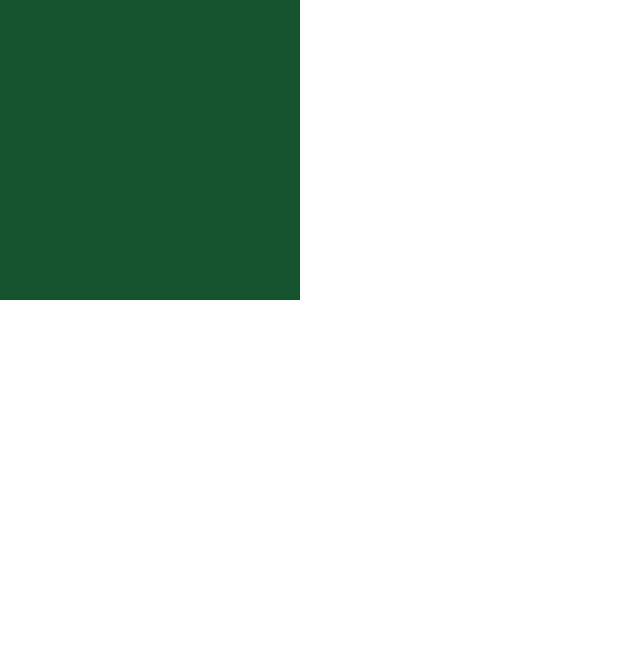
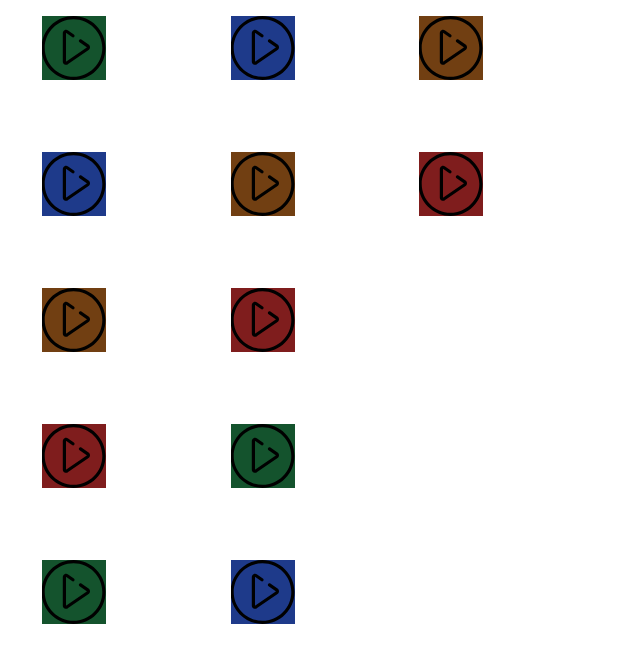
Before and after one commit to Narjezzz/test-OS, a website: page dist/index.html in a window 1280 px wide. Shown: the whole page, without its empty margins (0-640 px from the left). Drawn offline with Linux system fonts and the light colour scheme.

Commit message:
update 00-01 march 18

```diff
--- a/dist/index.html
+++ b/dist/index.html
@@ -8,18 +8,25 @@
 </head>
 <body class="h-screen">
     <div class="wrapper max-h-screen max-w-auto">
-        <menu class="grid grid-cols-8 grid-rows-4 h-full w-full">
-            <a href="#" class="w-[300px] h-[300px] block bg-green-900"><img src="" alt=""></a>
-            <!-- <a href="#" class="icons bg-blue-900 h-50px w-50px"><img src="../pics/eliott-sontot-heatherbyeliottsontot3fbar.jpg" alt=""></a>
-            <a href="#" class="icons bg-yellow-900 h-50px w-50px"><img src="../pics/eliott-sontot-heatherbyeliottsontot3fbar.jpg" alt=""></a>
-            <a href="#" class="icons bg-red-900 h-50px w-50px"><img src="../pics/eliott-sontot-heatherbyeliottsontot3fbar.jpg" alt=""></a> -->
+        <menu class="grid grid-flow-col-dense grid-cols-7 grid-rows-5 h-full w-full gap-10" style="place-items: center">
+            <a href="#" class="icons flex bg-green-900 w-12 sm:w-16 m-4 "><img src="../pics/icons/play-icon.svg" alt=""></a>
+            <a href="#" class="icons flex bg-blue-900 w-12 sm:w-16 m-4"><img src="../pics/icons/play-icon.svg" alt=""></a>
+            <a href="#" class="icons flex bg-yellow-900 w-12 sm:w-16 m-4"><img src="../pics/icons/play-icon.svg" alt=""></a>
+            <a href="#" class="icons flex bg-red-900 w-12 sm:w-16 m-4"><img src="../pics/icons/play-icon.svg" alt=""></a>
+            <a href="#" class="icons flex bg-green-900 w-12 sm:w-16 m-4 "><img src="../pics/icons/play-icon.svg" alt=""></a>
+            <a href="#" class="icons flex bg-blue-900 w-12 sm:w-16 m-4"><img src="../pics/icons/play-icon.svg" alt=""></a>
+            <a href="#" class="icons flex bg-yellow-900 w-12 sm:w-16 m-4"><img src="../pics/icons/play-icon.svg" alt=""></a>
+            <a href="#" class="icons flex bg-red-900 w-12 sm:w-16 m-4"><img src="../pics/icons/play-icon.svg" alt=""></a>
+            <a href="#" class="icons flex bg-green-900 w-12 sm:w-16 m-4 "><img src="../pics/icons/play-icon.svg" alt=""></a>
+            <a href="#" class="icons flex bg-blue-900 w-12 sm:w-16 m-4"><img src="../pics/icons/play-icon.svg" alt=""></a>
+            <a href="#" class="icons flex bg-yellow-900 w-12 sm:w-16 m-4"><img src="../pics/icons/play-icon.svg" alt=""></a>
+            <a href="#" class="icons flex bg-red-900 w-12 sm:w-16 m-4"><img src="../pics/icons/play-icon.svg" alt=""></a>
         </menu>
         <section class="taskbar flex">
             <div class="taskbar-left"></div>
             <div class="taskbar-content"></div>
             <div class="taskbar-right"></div>
         </section>
-        <!-- end of body -->
     </div>
 </body>
 </html>
```
Also changed, not shown: dist/output.css, pics/icons/play-icon.svg (added).
